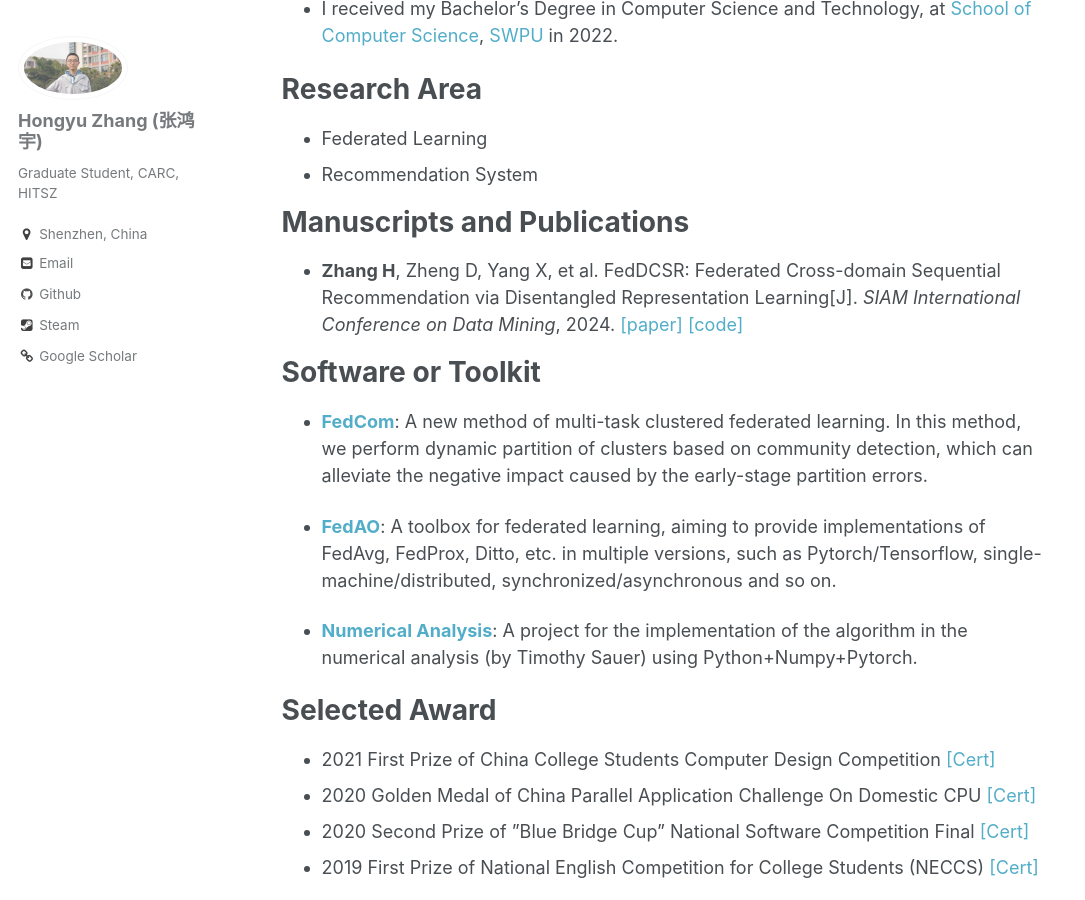
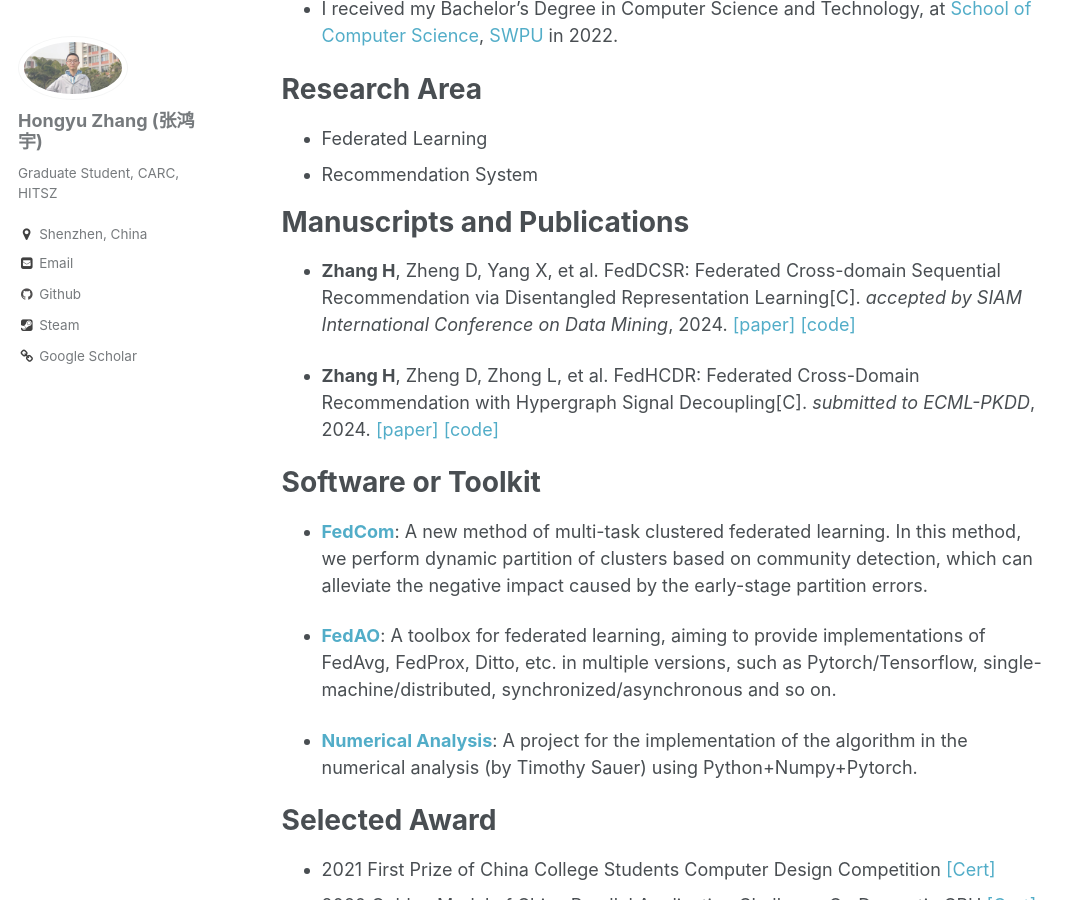
Before and after one commit to orion-orion/orion-orion.github.com, a Jekyll site: the page built from _pages/about.md, in a window 1280 px wide and 900 px high, scrolled down 632 px. Shown: the whole window, without its empty margins (0-1085 px from the left). Built offline with Jekyll 4.4.1, drawn with Linux system fonts in a browser that asks for light colours.

Commit message:
feat: add FedHCDR paper

```diff
--- a/_pages/about.md
+++ b/_pages/about.md
@@ -27,7 +27,9 @@ redirect_from:
 
 # Manuscripts and Publications
 
-* <b>Zhang H</b>, Zheng D, Yang X, et al. FedDCSR: Federated Cross-domain Sequential Recommendation via Disentangled Representation Learning[J]. <i>SIAM International Conference on Data Mining</i>, 2024. [[paper]](https://arxiv.org/pdf/2309.08420.pdf) [[code]](https://github.com/orion-orion/FedDCSR)
+* <b>Zhang H</b>, Zheng D, Yang X, et al. FedDCSR: Federated Cross-domain Sequential Recommendation via Disentangled Representation Learning[C]. <i>accepted by SIAM International Conference on Data Mining</i>, 2024. [[paper]](https://arxiv.org/pdf/2309.08420.pdf) [[code]](https://github.com/orion-orion/FedDCSR)
+
+* <b>Zhang H</b>, Zheng D, Zhong L, et al. FedHCDR: Federated Cross-Domain Recommendation with Hypergraph Signal Decoupling[C]. <i>submitted to ECML-PKDD</i>, 2024. [[paper]](https://arxiv.org/pdf/2403.02630.pdf) [[code]](https://github.com/orion-orion/FedHCDR)
 
 # Software or Toolkit
 
```
